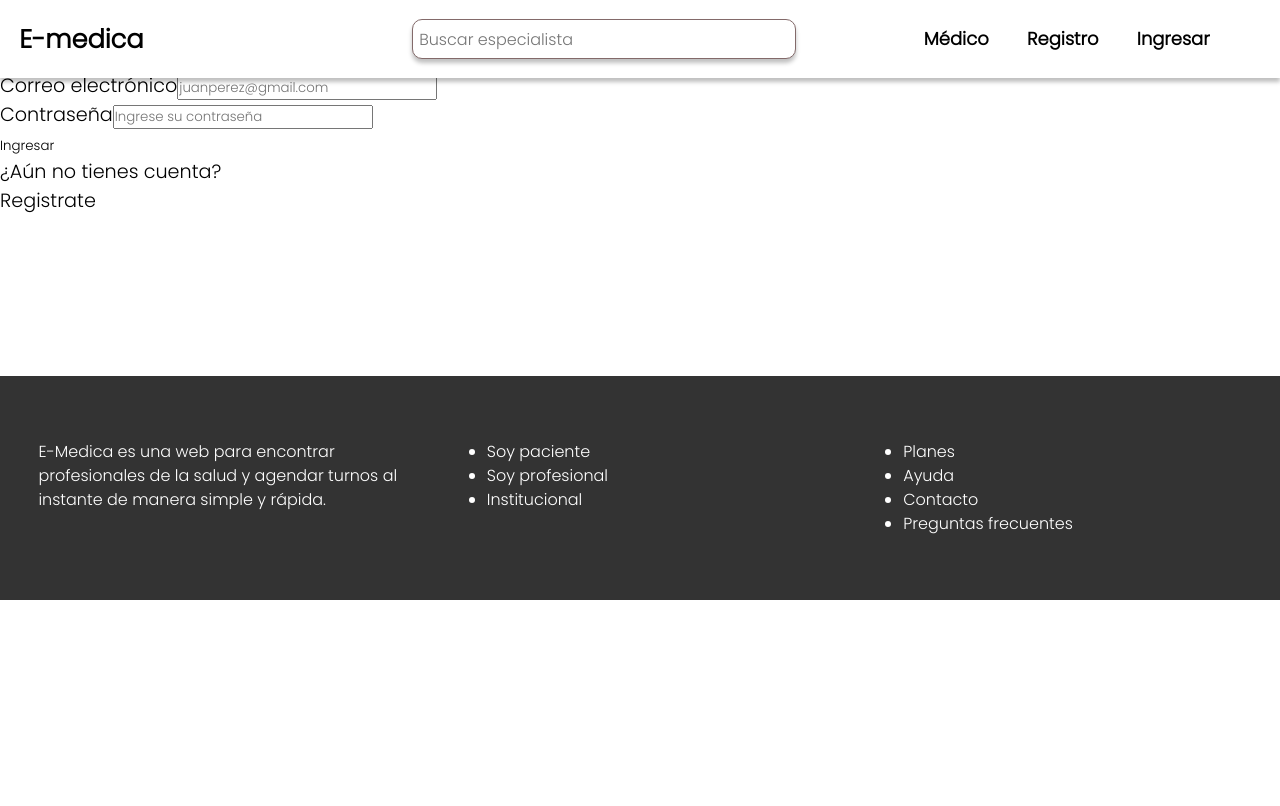
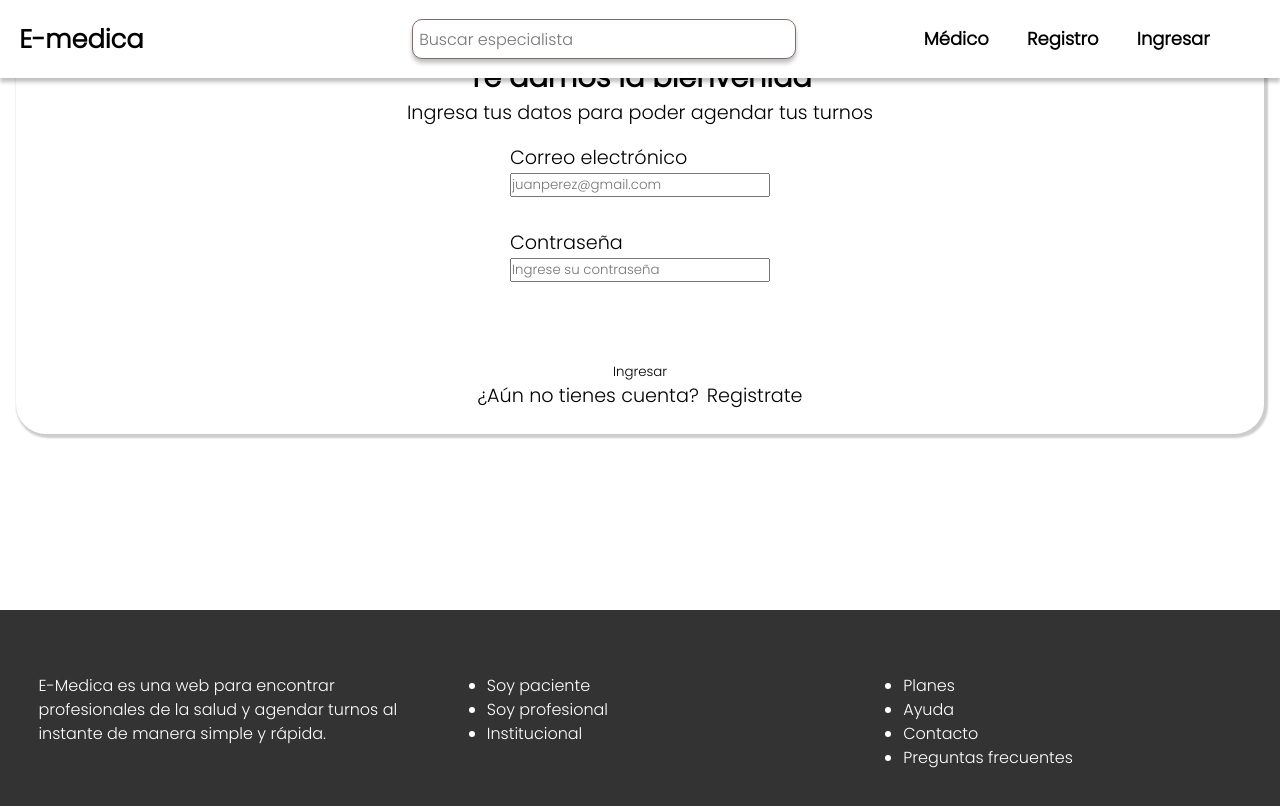
Before and after one commit to No-Country/NC-C11-31-E-Medica, a Next.js app in the folder client/: page /login in a window 1280 px wide. Shown: the top 806 px of the page. Built offline with nearby package versions, Linux system fonts and the light colour scheme.

Commit message:
fix[frontend]: add new changes for login page

```diff
--- a/client/src/app/login/components/form-login/_form-login.scss
+++ b/client/src/app/login/components/form-login/_form-login.scss
@@ -6,6 +6,7 @@
     padding: 1.5rem;
     align-items: center;
     box-shadow: 2px 2px 2px 2px rgba(0, 0, 0, 0.2);
+    margin-top: 2rem;
 }
 .login-cont button{
     border: black
--- a/client/src/app/login/page.js
+++ b/client/src/app/login/page.js
@@ -4,8 +4,6 @@
 const page = () => {
   return (
     <>
-
-
       <FormLogin />
     </>
   )
```
Also changed, not shown: client/src/app/login/components/_index.scss (deleted, +0 -7 lines), client/src/app/styles/main.scss (+5 -2 lines).
